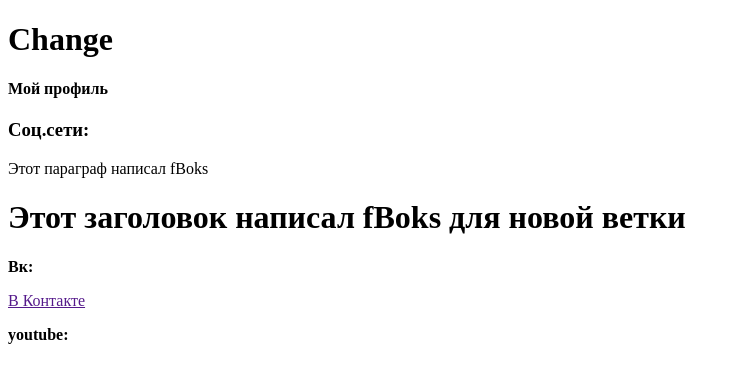
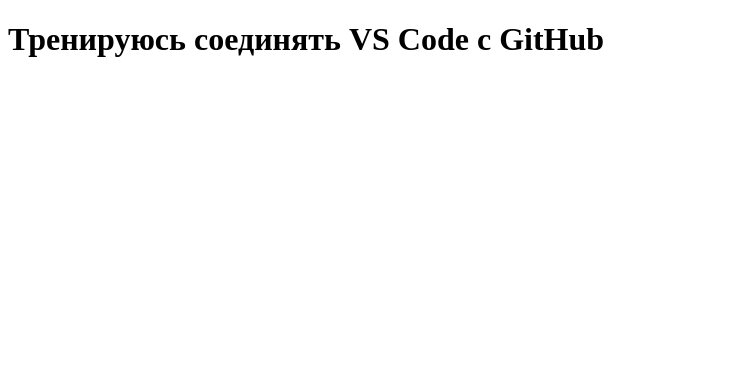
Before and after one commit to qwertggpp/workout, a plain HTML site: page index.html in a window 1280 px wide. Shown: the whole page, without its empty margins (0-740 px from the left). Drawn offline with Linux system fonts and the light colour scheme.

Commit message:
изменил index.html

```diff
--- a/index.html
+++ b/index.html
@@ -5,13 +5,6 @@
 <title> Моя страничка</title>
 </head>
 <body>
-    <h1>Change</h1>
-    <h4>Мой профиль</h4>
-<p> <h3> Соц.сети: </p></h3>
-<p>Этот параграф написал fBoks</p>
-<h1>Этот заголовок написал fBoks для новой ветки</h1>
-<p><strong>Вк:</strong> </p>
-<a href=""> В Контакте </a>
-<p><strong>youtube:</strong></p>
+    <h1>Тренируюсь соединять VS Code  с  GitHub</h1>
 </body>
 </html>
```
